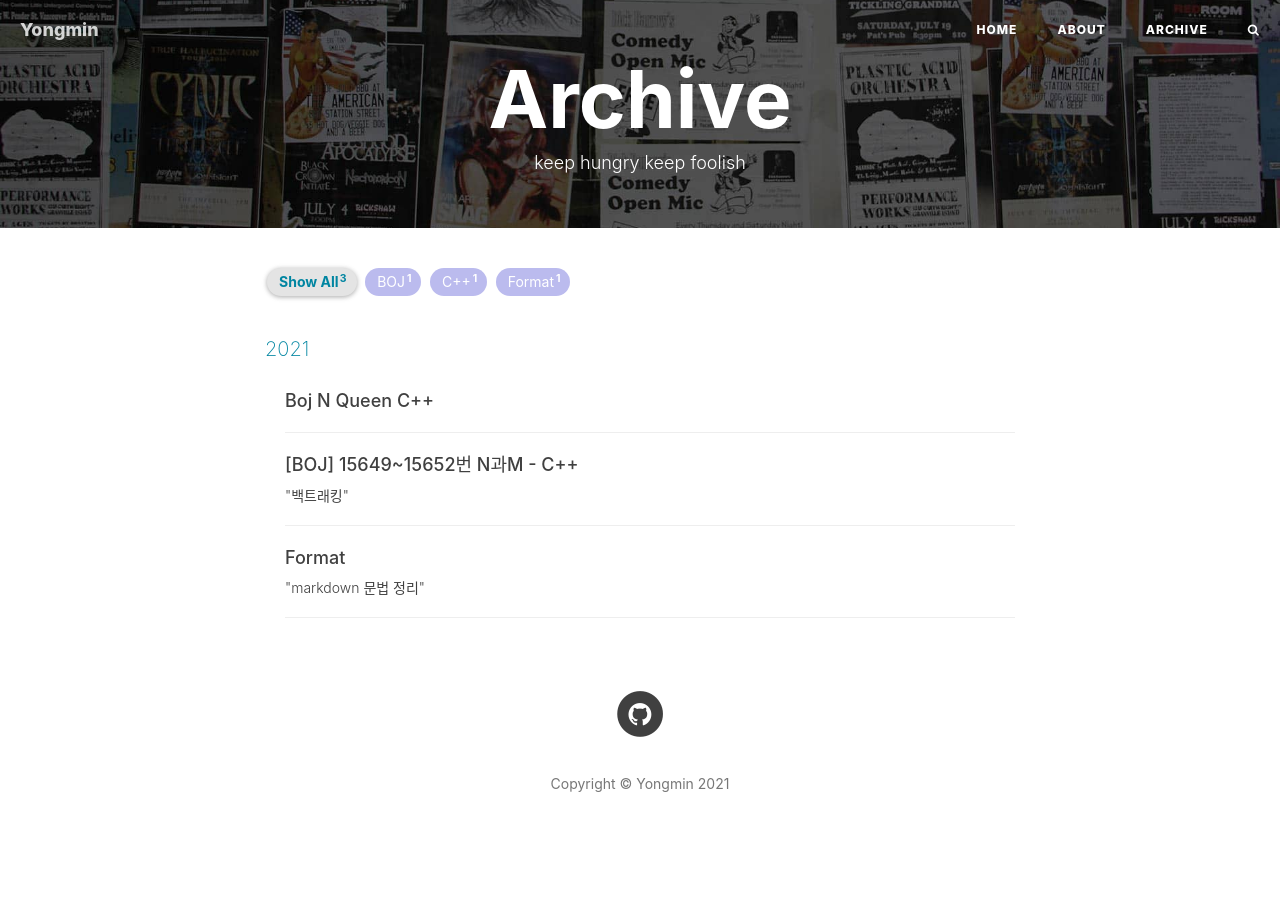
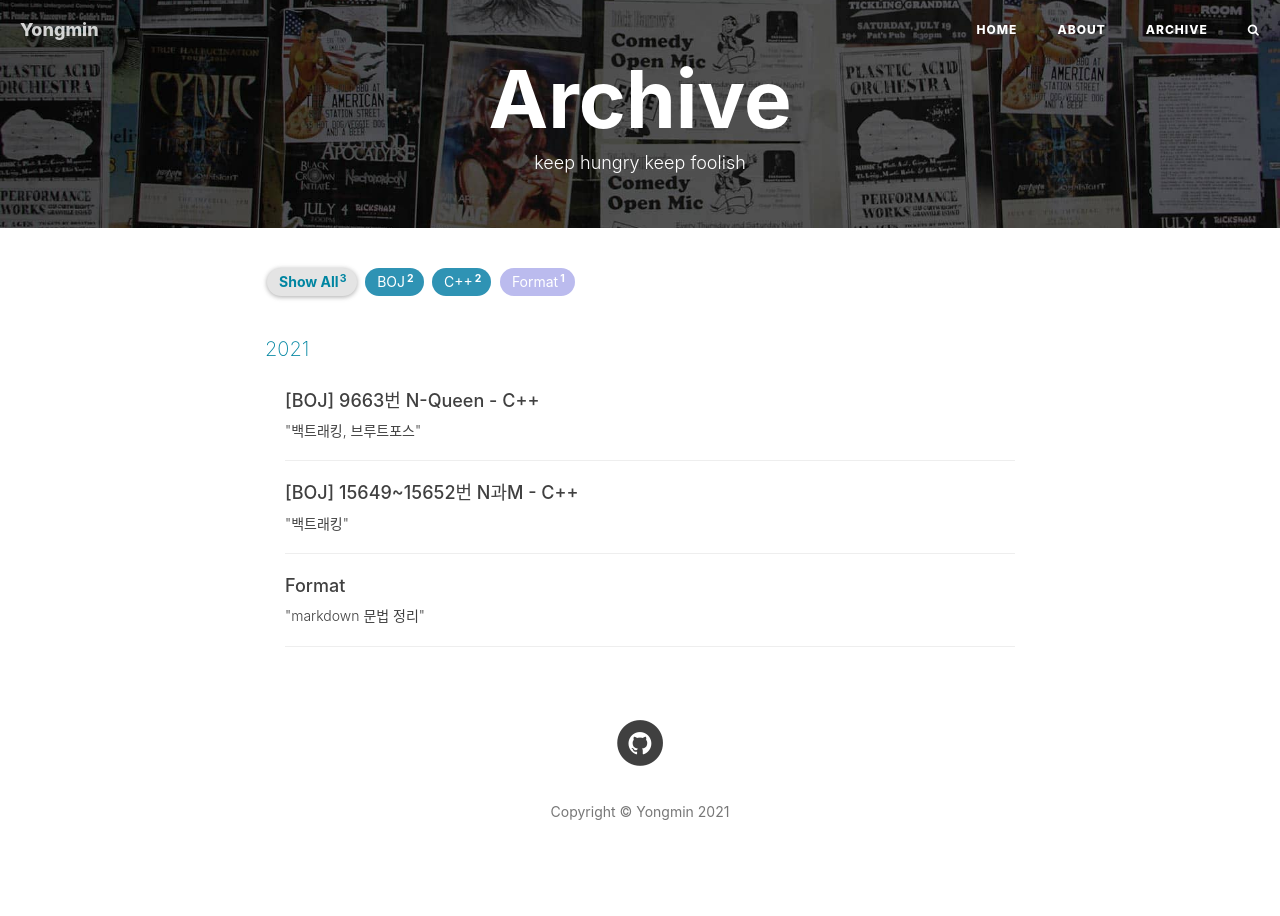
Before and after one commit to scatdelight/scatdelight.github.io, a Jekyll site: the page built from archive.html, in a window 1280 px wide. Built offline with Jekyll 4.4.1, drawn with Linux system fonts in a browser that asks for light colours; nearby versions of some CDN libraries; some web fonts are replaced; comment, search, counter and statistics services are not loaded.

Commit message:
Update and rename 2021-06-01-BOJ-N-Queen-C++.md to 2021-06-01-BOJ-9663-C++.md

```diff
--- a/_posts/2021-06-01-BOJ-N-Queen-C++.md
+++ b/_posts/2021-06-01-BOJ-9663-C++.md
@@ -1,3 +1,17 @@
+---
+layout:     post
+title:      "[BOJ] 9663번 N-Queen - C++"
+subtitle:   " \"백트래킹, 브루트포스\""
+date:       2021-06-01 17:35:00
+author:     "Yongmin"
+header-img: "img/in_post/1.jpg"
+catalog: true
+tags:
+    - BOJ
+    - C++
+
+---
+
 # 문제
 [N-Queen](https://www.acmicpc.net/problem/9663)
 
```
